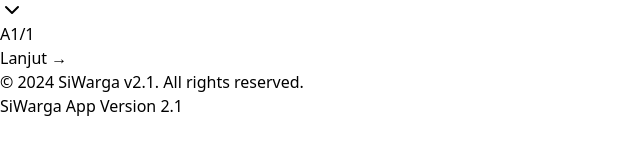
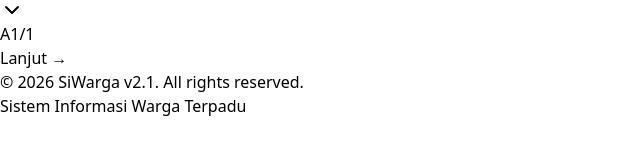
Before and after one commit to umamku/siwarga, a React (Vite) app: page / in a window 1280 px wide. Shown: the part 368-522 px from the top of the page, without its empty margins (0-640 px from the left). Built offline with nearby package versions, Linux system fonts and the light colour scheme.

Commit message:
Update label versi

```diff
--- a/src/App.jsx
+++ b/src/App.jsx
@@ -892,8 +892,8 @@
                 )}
               </div>
               <div className="mt-8 text-center text-xs text-gray-400">
-                <p>© 2024 {appConfig.appName}. All rights reserved.</p>
-                <p className="mt-1">SiWarga App Version {APP_VERSION}</p>
+                <p>© 2026 {appConfig.appName}. All rights reserved.</p>
+                <p className="mt-1">Sistem Informasi Warga Terpadu</p>
               </div>
             </div>
           </div>
```
